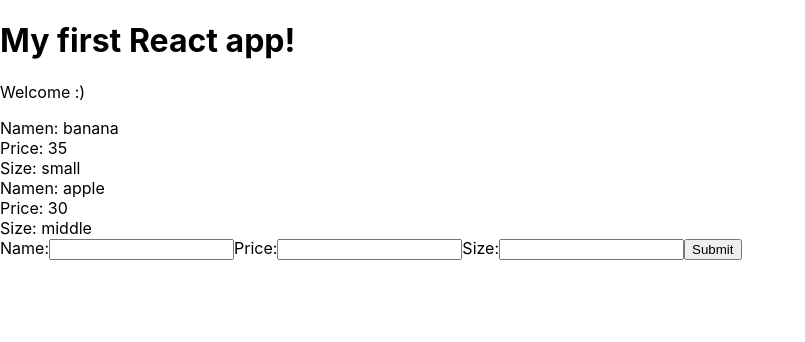
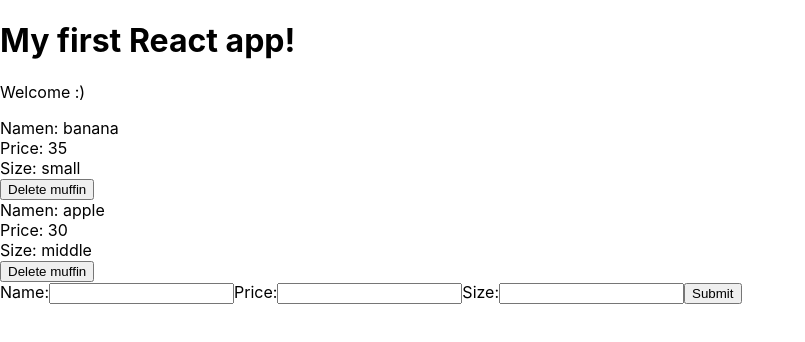
Before and after one commit to LindaLiBogardi/addCSS-, a React (Create React App) app: page / in a window 1280 px wide. Shown: the top 342 px of the page, without its empty margins (0-805 px from the left). Built offline with nearby package versions, Linux system fonts and the light colour scheme.

Commit message:
added function to delete items

```diff
--- a/src/App.js
+++ b/src/App.js
@@ -8,7 +8,7 @@ class App extends Component {
       {name: 'saffran', price: 25, size: 'middle', id: 1},
       {name: 'vanilj', price: 20, size: 'big', id: 2},
       {name: 'banana', price: 35, size: 'small', id: 3},
-      {name: 'apple', price: 30, size: 'middle', id: 3}
+      {name: 'apple', price: 30, size: 'middle', id: 4}
     ]
   }
   addMuffin =(muffin)=> {
@@ -18,12 +18,20 @@ class App extends Component {
       muffins:muffins
     })
   }
+  deleteMuffin =(id) => {
+    let muffins=this.state.muffins.filter(muffin=>{
+      return muffin.id !== id
+    });
+    this.setState({
+      muffins:muffins
+    })
+  }
   render() {
     return (
     <div className="App">
       <h1>My first React app!</h1>
       <p>Welcome :)</p>
-      <Muffins muffins = {this.state.muffins}/>
+      <Muffins deleteMuffin={this.deleteMuffin} muffins= {this.state.muffins}/>
       <AddMuffin addMuffin={this.addMuffin}/>
     </div>
   );
--- a/src/Muffins.js
+++ b/src/Muffins.js
@@ -1,6 +1,6 @@
 import React from 'react';
 
-const Muffins =({muffins}) =>  {
+const Muffins =({muffins, deleteMuffin}) =>  {
     const muffinlist = muffins.map(muffin => {
     if (muffin.price>25){
         return (
@@ -8,6 +8,7 @@ const Muffins =({muffins}) =>  {
               <div>Namen: {muffin.name}</div>
               <div>Price: {muffin.price}</div>
               <div>Size: {muffin.size} </div>
+              <button onClick={() => {deleteMuffin(muffin.id)}}>Delete muffin</button>
             </div>
         )
     } else {
```
